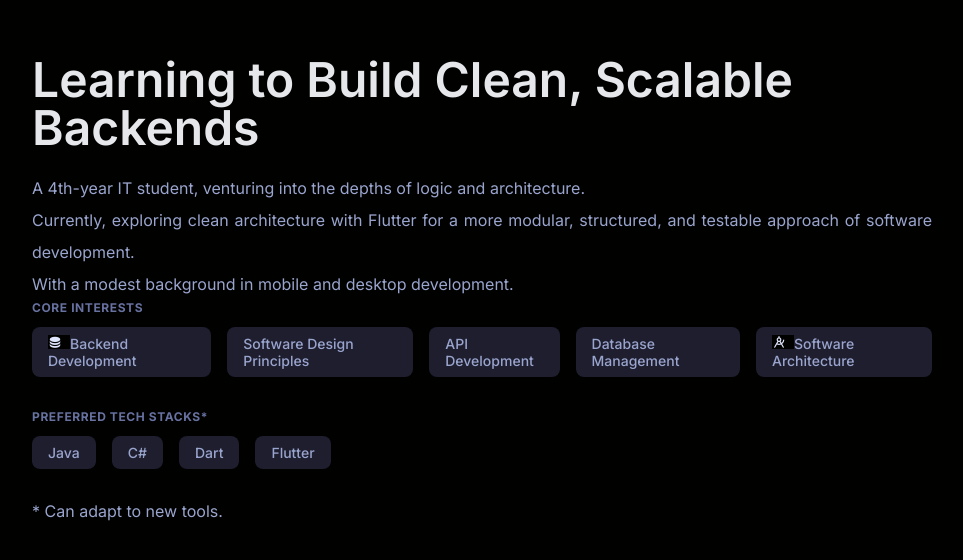
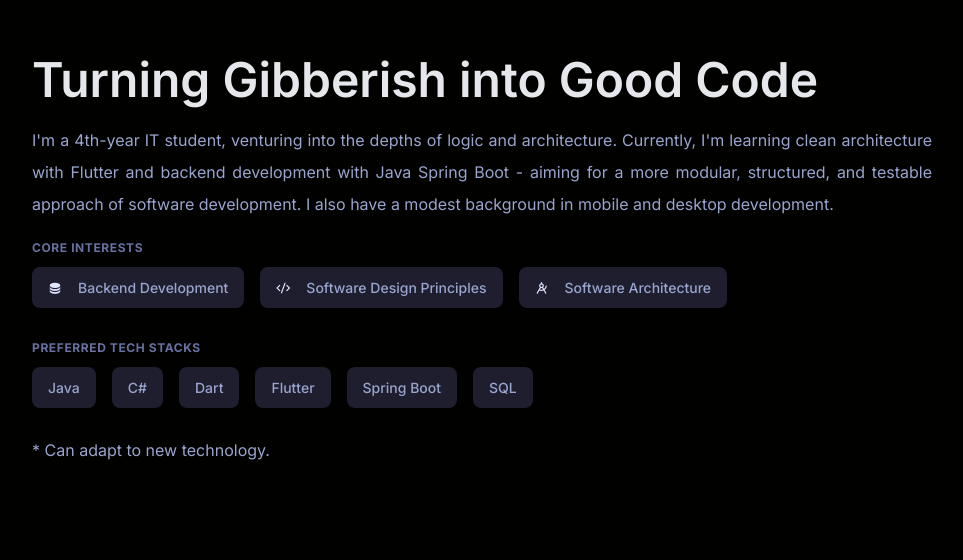
Before and after one commit to kal-i/johnpaulmaceres, a plain HTML site: page index.html in a window 1280 px wide. Shown: the part 808-1368 px from the top of the page, without its empty margins (158-1121 px from the left). Drawn offline with nearby package versions, Linux system fonts and the light colour scheme.

Commit message:
Updated about section's content

```diff
--- a/index.html
+++ b/index.html
@@ -46,37 +46,35 @@
 
         <section id="about">
             <div class="base-container">
-                <h2 class="section-title">Learning to Build Clean, Scalable Backends</h2>
+                <h2 class="section-title">Turning Gibberish into Good Code</h2>
                 <p class="about-text">
-                    A 4th-year IT student, venturing into the depths of logic and architecture.
-                    <br>
-                    Currently, exploring clean architecture with Flutter for a more modular, structured, and testable approach of software development.
-                    <br>
-                    With a modest background in mobile and desktop development.
+                    I'm a 4th-year IT student, venturing into the depths of logic and architecture.
+                    Currently, I'm learning clean architecture with Flutter and backend development with Java Spring Boot - aiming for a more modular, structured, and testable approach of software development.
+                    I also have a modest background in mobile and desktop development.
                 </p>
 
                 <div class="core-interests">
-                    <label class="interests">Core Interests</label>
+                    <label class="about-sub-section-title">Core Interests</label>
                     <ul class="interests-list">
-                        <li><i class="ri-database-2-fill"></i>Backend Development</li>
-                        <li>Software Design Principles</li>
-                        <li>API Development</li>
-                        <li>Database Management</li>
-                        <li><i class="ri-compasses-2-line"></i>Software Architecture</li>
+                        <li><i class="ri-database-2-fill"></i> Backend Development</li>
+                        <li><i class="ri-code-s-slash-line"></i> Software Design Principles</li>
+                        <li><i class="ri-compasses-2-line"></i> Software Architecture</li>
                     </ul>
                 </div>
 
                 <div class="preferred-tech">
-                    <label class="interests">Preferred Tech Stacks*</label>
+                    <label class="about-sub-section-title">Preferred Tech Stacks</label>
                     <ul class="interests-list">
                         <li>Java</li>
                         <li>C#</li>
                         <li>Dart</li>
                         <li>Flutter</li>
+                        <li>Spring Boot</li>
+                        <li>SQL</li>
                     </ul>
                 </div>
 
-                <p>* Can adapt to new tools.</p>
+                <p>* Can adapt to new technology.</p>
             </div>
         </section>
 
--- a/style.css
+++ b/style.css
@@ -132,11 +132,12 @@ section {
 }
 
 .about-text {
+    margin-bottom: 1.25rem;
     text-align: justify;
     line-height: 2;
 }
 
-.interests {
+.about-sub-section-title {
     color: #6872A1;
     font-size: .75rem;
     font-weight: 700;
@@ -149,28 +150,28 @@ section {
 .interests-list {
     list-style: none;
     display: flex;
+    flex-wrap: wrap;
     gap: 1rem;
     margin-bottom: 2rem;
 }
+
 .interests-list li {
-    padding: 0.5rem 1rem;
+    padding: 0.75rem 1rem;
     background-color: #1E1E2F;
     border-radius: 0.5rem;
     font-size: 0.875rem;
     font-weight: 500;
+    display: flex;
+    align-items: center;
+    gap: 0.5rem;
 }
 .interests-list li:hover {
-    background-color: #15B886;
-    color: #E1E6FF;
+    background-color: #9AA5CE;
+    color: #1E1E2F;
 }
-.interests-list li a {
-    text-decoration: none;
-    color: #E1E6FF;
-}
-.interests-list li a:hover {
-    color: #E1E6FF;
-}
+
 .interests-list li i {
+    background-color: transparent;
     padding-right: 0.5rem;
     color: #E1E6FF;
 }
```
